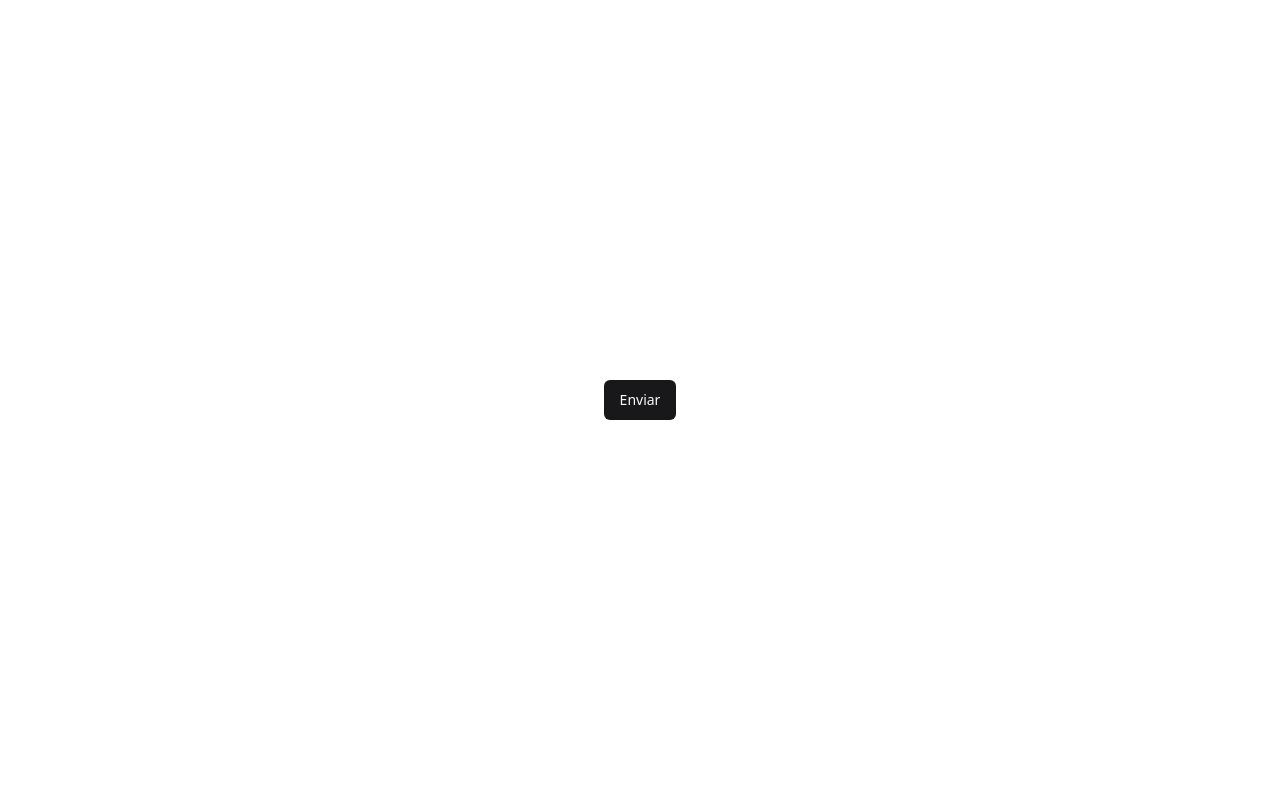
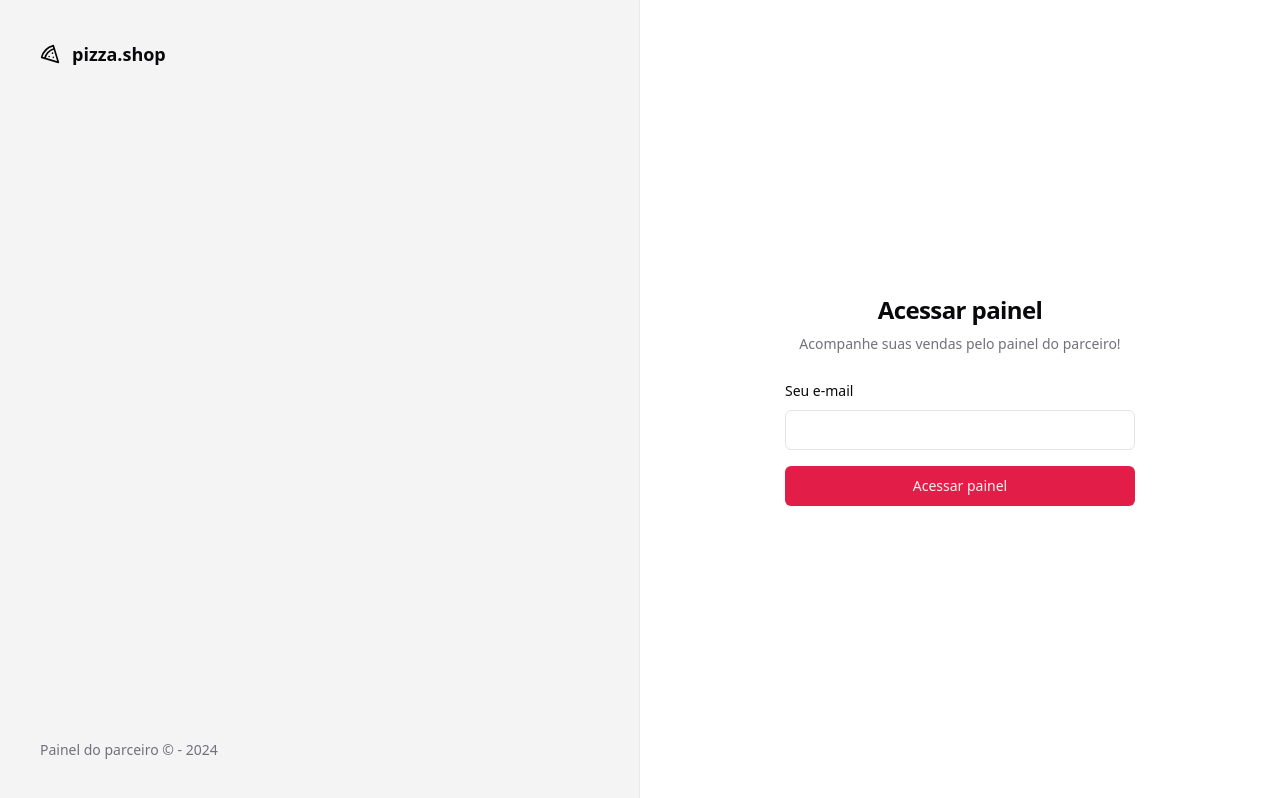
Before and after one commit to RafaelR4mos/ignite-pizza-shop, a React (Vite) app: page /sign-in in a window 1280 px wide. Built offline with nearby package versions, Linux system fonts and the light colour scheme.

Commit message:
feat: login page and auth form

```diff
--- a/src/App.tsx
+++ b/src/App.tsx
@@ -1,11 +1,15 @@
 import './global.css'
 
-import { Button } from './components/ui/button'
+import { Helmet, HelmetProvider } from 'react-helmet-async'
+import { RouterProvider } from 'react-router-dom'
+
+import { router } from './routes'
 
 export function App() {
   return (
-    <div className="flex h-screen items-center justify-center">
-      <Button>Enviar</Button>
-    </div>
+    <HelmetProvider>
+      <Helmet titleTemplate="%s | pizza.shop" />
+      <RouterProvider router={router} />
+    </HelmetProvider>
   )
 }
--- /dev/null
+++ b/src/components/ui/input.tsx
@@ -0,0 +1,24 @@
+import * as React from 'react'
+
+import { cn } from '@/lib/utils'
+
+export type InputProps = React.InputHTMLAttributes<HTMLInputElement>
+
+const Input = React.forwardRef<HTMLInputElement, InputProps>(
+  ({ className, type, ...props }, ref) => {
+    return (
+      <input
+        type={type}
+        className={cn(
+          'flex h-10 w-full rounded-md border border-input bg-background px-3 py-2 text-sm ring-offset-background file:border-0 file:bg-transparent file:text-sm file:font-medium placeholder:text-muted-foreground focus-visible:outline-none focus-visible:ring-2 focus-visible:ring-ring focus-visible:ring-offset-2 disabled:cursor-not-allowed disabled:opacity-50',
+          className
+        )}
+        ref={ref}
+        {...props}
+      />
+    )
+  }
+)
+Input.displayName = 'Input'
+
+export { Input }
--- /dev/null
+++ b/src/components/ui/label.tsx
@@ -0,0 +1,24 @@
+import * as LabelPrimitive from '@radix-ui/react-label'
+import { cva, type VariantProps } from 'class-variance-authority'
+import * as React from 'react'
+
+import { cn } from '@/lib/utils'
+
+const labelVariants = cva(
+  'text-sm font-medium leading-none peer-disabled:cursor-not-allowed peer-disabled:opacity-70'
+)
+
+const Label = React.forwardRef<
+  React.ElementRef<typeof LabelPrimitive.Root>,
+  React.ComponentPropsWithoutRef<typeof LabelPrimitive.Root> &
+    VariantProps<typeof labelVariants>
+>(({ className, ...props }, ref) => (
+  <LabelPrimitive.Root
+    ref={ref}
+    className={cn(labelVariants(), className)}
+    {...props}
+  />
+))
+Label.displayName = LabelPrimitive.Root.displayName
+
+export { Label }
--- a/src/global.css
+++ b/src/global.css
@@ -6,63 +6,46 @@
   :root {
     --background: 0 0% 100%;
     --foreground: 240 10% 3.9%;
-
     --card: 0 0% 100%;
     --card-foreground: 240 10% 3.9%;
-
     --popover: 0 0% 100%;
     --popover-foreground: 240 10% 3.9%;
-
-    --primary: 240 5.9% 10%;
-    --primary-foreground: 0 0% 98%;
-
+    --primary: 346.8 77.2% 49.8%;
+    --primary-foreground: 355.7 100% 97.3%;
     --secondary: 240 4.8% 95.9%;
     --secondary-foreground: 240 5.9% 10%;
-
     --muted: 240 4.8% 95.9%;
     --muted-foreground: 240 3.8% 46.1%;
-
     --accent: 240 4.8% 95.9%;
     --accent-foreground: 240 5.9% 10%;
-
     --destructive: 0 84.2% 60.2%;
     --destructive-foreground: 0 0% 98%;
-
     --border: 240 5.9% 90%;
     --input: 240 5.9% 90%;
-    --ring: 240 10% 3.9%;
-
+    --ring: 346.8 77.2% 49.8%;
     --radius: 0.5rem;
   }
 
   .dark {
-    --background: 240 10% 3.9%;
-    --foreground: 0 0% 98%;
-
-    --card: 240 10% 3.9%;
-    --card-foreground: 0 0% 98%;
-
-    --popover: 240 10% 3.9%;
-    --popover-foreground: 0 0% 98%;
-
-    --primary: 0 0% 98%;
-    --primary-foreground: 240 5.9% 10%;
-
+    --background: 20 14.3% 4.1%;
+    --foreground: 0 0% 95%;
+    --card: 24 9.8% 10%;
+    --card-foreground: 0 0% 95%;
+    --popover: 0 0% 9%;
+    --popover-foreground: 0 0% 95%;
+    --primary: 346.8 77.2% 49.8%;
+    --primary-foreground: 355.7 100% 97.3%;
     --secondary: 240 3.7% 15.9%;
     --secondary-foreground: 0 0% 98%;
-
-    --muted: 240 3.7% 15.9%;
+    --muted: 0 0% 15%;
     --muted-foreground: 240 5% 64.9%;
-
-    --accent: 240 3.7% 15.9%;
+    --accent: 12 6.5% 15.1%;
     --accent-foreground: 0 0% 98%;
-
     --destructive: 0 62.8% 30.6%;
-    --destructive-foreground: 0 0% 98%;
-
+    --destructive-foreground: 0 85.7% 97.3%;
     --border: 240 3.7% 15.9%;
     --input: 240 3.7% 15.9%;
-    --ring: 240 4.9% 83.9%;
+    --ring: 346.8 77.2% 49.8%;
   }
 }
 
--- /dev/null
+++ b/src/pages/_layouts/app.tsx
@@ -0,0 +1,13 @@
+import { Outlet } from 'react-router-dom'
+
+export function AppLayout() {
+  return (
+    <div>
+      <h1>Cabeçalho</h1>
+
+      <div>
+        <Outlet />
+      </div>
+    </div>
+  )
+}
--- /dev/null
+++ b/src/pages/_layouts/auth.tsx
@@ -0,0 +1,22 @@
+import { Pizza } from 'lucide-react'
+import { Outlet } from 'react-router-dom'
+
+export function AuthLayout() {
+  return (
+    <div className="grid min-h-screen grid-cols-2">
+      <div className="h-full border-r border-foreground/5 bg-muted p-10 text-muted-foreground flex flex-col justify-between">
+        <div className="flex items-center gap-3 text-lg text-foreground">
+          <Pizza className="h-5 w-5" />
+          <span className="font-semibold">pizza.shop</span>
+        </div>
+        <footer className="text-sm">
+          Painel do parceiro &copy; - {new Date().getFullYear()}
+        </footer>
+      </div>
+
+      <div className="flex flex-col items-center justify-center">
+        <Outlet />
+      </div>
+    </div>
+  )
+}
--- /dev/null
+++ b/src/pages/app/dashboard.tsx
@@ -0,0 +1,10 @@
+import { Helmet } from 'react-helmet-async'
+
+export function Dashboard() {
+  return (
+    <div>
+      <Helmet title="Dashboard" />
+      <h1>Dashboard</h1>
+    </div>
+  )
+}
--- /dev/null
+++ b/src/pages/auth/sign-in.tsx
@@ -0,0 +1,58 @@
+import { Helmet } from 'react-helmet-async'
+import { useForm } from 'react-hook-form'
+import { z } from 'zod'
+
+import { Button } from '@/components/ui/button'
+import { Input } from '@/components/ui/input'
+import { Label } from '@/components/ui/label'
+
+const signInForm = z.object({
+  email: z.string().email(),
+})
+
+type SignInForm = z.infer<typeof signInForm>
+
+export function SignIn() {
+  const {
+    register,
+    handleSubmit,
+    formState: { isSubmitting },
+  } = useForm<SignInForm>()
+
+  async function handleSignIn(data: SignInForm) {
+    console.log(data)
+    await new Promise((resolve) => setTimeout(resolve, 2000))
+  }
+
+  return (
+    <>
+      <Helmet title="Login" />
+      <div className="p-8">
+        <div className="w-[350px] flex flex-col justify-center gap-6">
+          <div className="flex flex-col gap-2 text-center">
+            <h1 className="text-2xl font-bold tracking-tight">
+              Acessar painel
+            </h1>
+            <p className="text-sm text-muted-foreground">
+              Acompanhe suas vendas pelo painel do parceiro!
+            </p>
+          </div>
+
+          <form
+            onSubmit={handleSubmit(handleSignIn)}
+            className="flex flex-col gap-4"
+          >
+            <div className="space-y-2">
+              <Label htmlFor="email">Seu e-mail</Label>
+              <Input id="email" type="email" {...register('email')} />
+            </div>
+
+            <Button disabled={isSubmitting} type="submit">
+              Acessar painel
+            </Button>
+          </form>
+        </div>
+      </div>
+    </>
+  )
+}
--- /dev/null
+++ b/src/routes.tsx
@@ -0,0 +1,23 @@
+import { createBrowserRouter } from 'react-router-dom'
+
+import { AppLayout } from './pages/_layouts/app'
+import { AuthLayout } from './pages/_layouts/auth'
+import { Dashboard } from './pages/app/dashboard'
+import { SignIn } from './pages/auth/sign-in'
+
+export const router = createBrowserRouter([
+  {
+    path: '/',
+    element: <AppLayout />,
+    children: [{ path: '/', element: <Dashboard /> }],
+  },
+
+  {
+    path: '/',
+    element: <AuthLayout />,
+    children: [{ path: '/sign-in', element: <SignIn /> }],
+  },
+
+  // { path: '/', element: <Dashboard /> },
+  // { path: 'sign-in', element: <SignIn /> },
+])
--- a/vite.config.ts
+++ b/vite.config.ts
@@ -1,6 +1,7 @@
+import path from 'node:path'
+
+import react from '@vitejs/plugin-react'
 import { defineConfig } from 'vite'
-import react from '@vitejs/plugin-react'
-import path from 'node:path'
 
 // https://vitejs.dev/config/
 export default defineConfig({
```
Also changed, not shown: package.json (+10 -1 lines), 1 other file (tests, documents, lock files or other folders).
